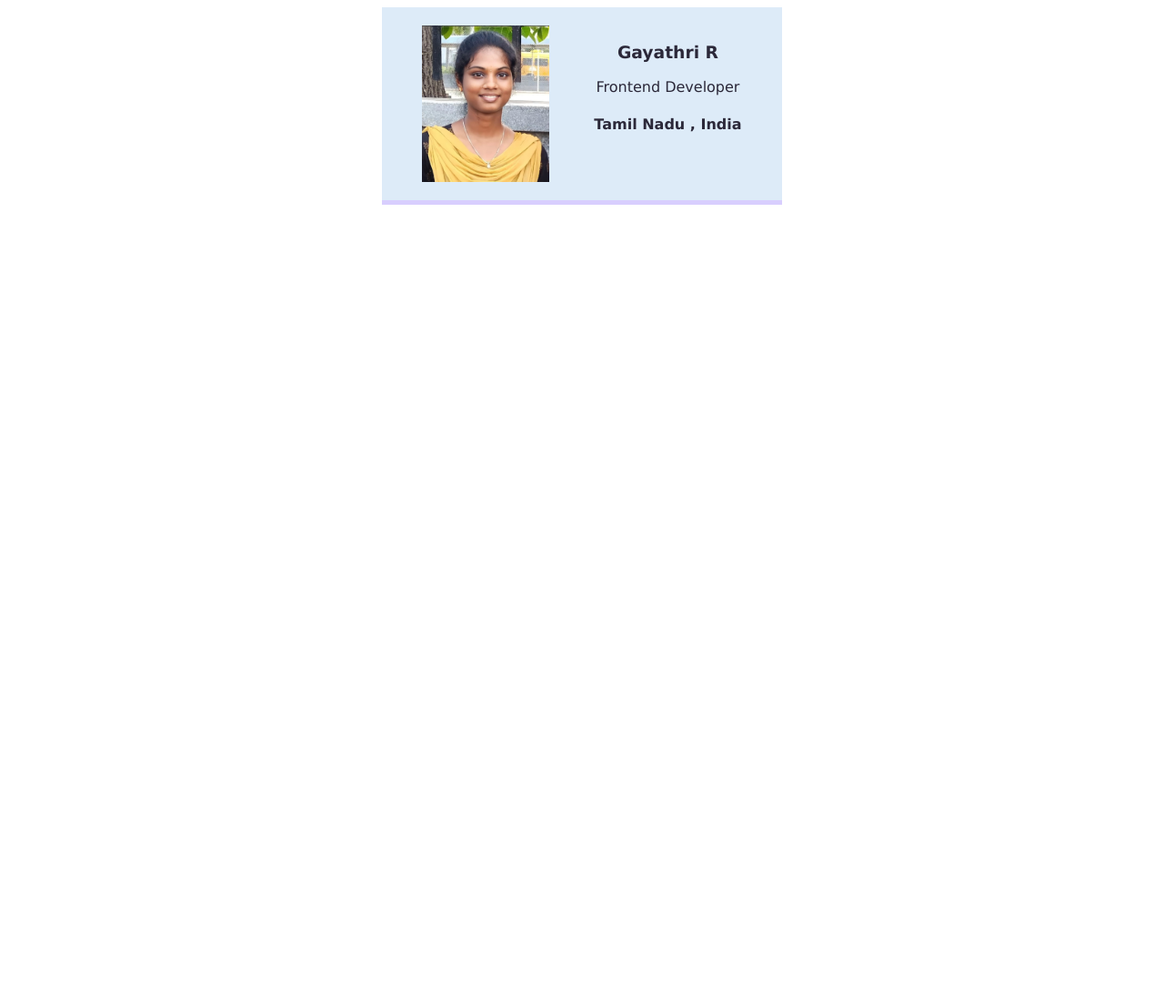
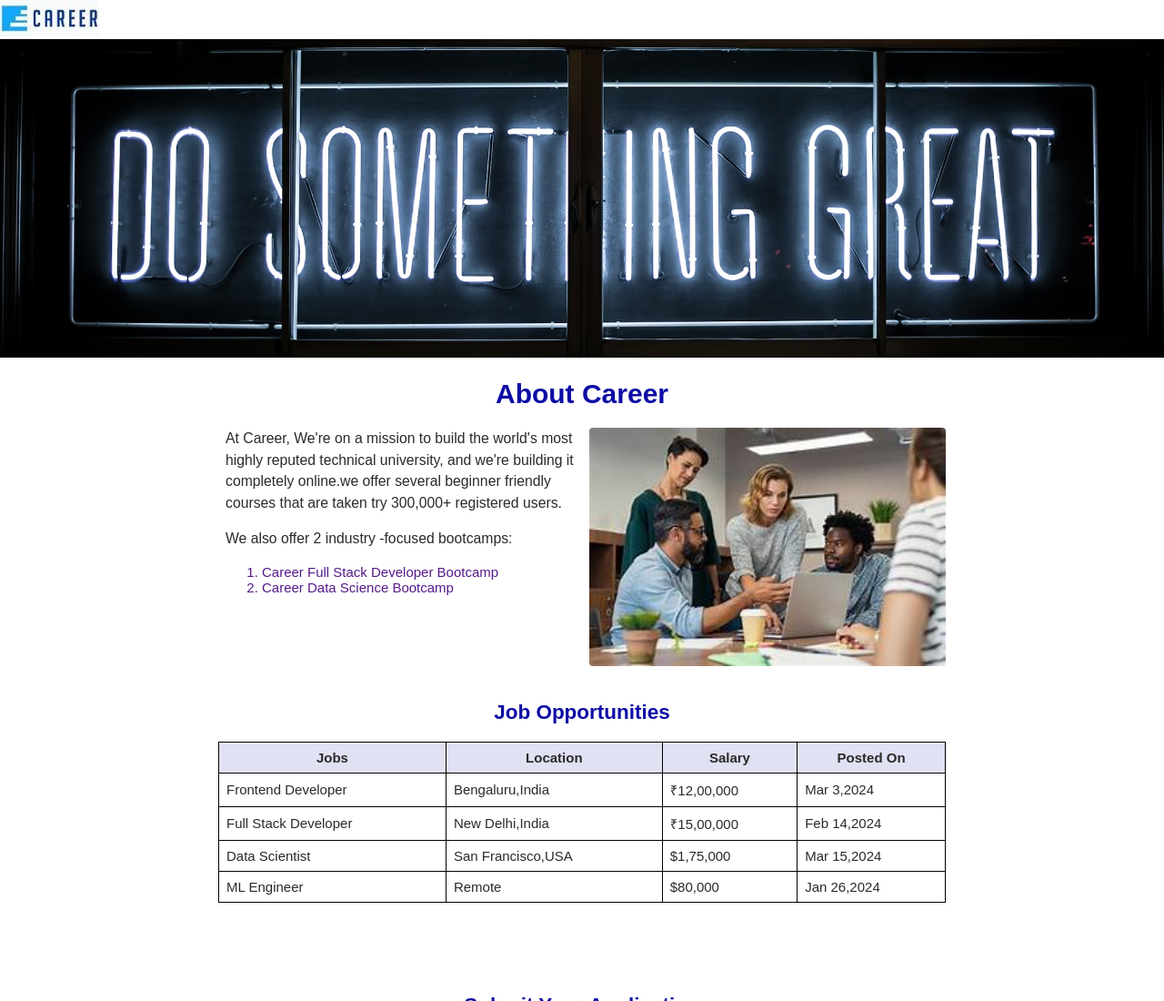
Before and after one commit to Gayathriravi31/Frontend-Projects, a plain HTML site: page index.html in a window 1280 px wide. Shown: the top 1100 px of the page at 91% size. Before the commit the page ends 800 px from the top, so only its background shows below. Drawn offline with Linux system fonts and the light colour scheme.

Commit message:
Career Website

```diff
--- a/index.html
+++ b/index.html
@@ -1,18 +1,143 @@
 <!DOCTYPE html>
 <html>
-  <head>
-    <link rel="stylesheet" href="style.css">
-    <title>Business Card</title>
-  </head>
-  <body>
-  <div class="card address">
-    <img src="Image.jpeg"
-    alt="Gayu Smiling Image " class=" img address">
-  <div class="address" >
-    <h3>Gayathri R</h3>
-    <p class="center">Frontend Developer</p>
-    <h4 class="center" >Tamil Nadu , India</h4>
+
+<head>
+  <title>Career Website</title>
+  <link rel="stylesheet" href="style.css">
+</head>
+
+<body>
+  <div id="logo-img">
+    <img class="Image2" src="Image2.jpg" alt="Logo">
   </div>
+
+  <div id="body-img">
+    <img class="Image1" src="Image1.avif" alt="Motivation Image">
   </div>
-  </body>
+
+  <h1>
+    About Career
+  </h1>
+  <div id="about">
+    <div id="description">
+      <p style="margin-top: 0px; ">At Career, We're on a mission to build the world's most highly reputed technical
+        university, and we're building
+        it completely online.we offer several beginner friendly courses that are taken try 300,000+ registered users.
+      </p>
+      <p>We also offer 2 industry -focused bootcamps:
+      <ol><a href="">
+          <li>Career Full Stack Developer Bootcamp</li>
+        </a>
+        <a href="">
+          <li>Career Data Science Bootcamp</li>
+        </a>
+      </ol>
+      </p>
+    </div>
+    <div id="about-img">
+      <img class="img3" src="Image3.jpg">
+    </div>
+  </div>
+
+  <h2>
+    Job Opportunities
+  </h2>
+  <div id="jobs">
+    <table id="jobs-table">
+      <tr class="jobs-header-row">
+        <th>Jobs</th>
+        <th>Location</th>
+        <th>Salary</th>
+        <th>Posted On</th>
+      </tr>
+      <tr class="jobs-data-row">
+        <td>Frontend Developer</td>
+        <td>Bengaluru,India</td>
+        <td>₹12,00,000</td>
+        <td>Mar 3,2024</td>
+      </tr>
+      <tr>
+        <td>Full Stack Developer</td>
+        <td>New Delhi,India</td>
+        <td>₹15,00,000</td>
+        <td>Feb 14,2024</td>
+      </tr>
+      <tr>
+        <td>Data Scientist</td>
+        <td>San Francisco,USA</td>
+        <td>$1,75,000</td>
+        <td>Mar 15,2024</td>
+      </tr>
+      <tr>
+        <td>ML Engineer</td>
+        <td>Remote</td>
+        <td>$80,000</td>
+        <td>Jan 26,2024</td>
+      </tr>
+    </table>
+  </div>
+
+  <h2>Submit Your Application</h2>
+  <form>
+    <div>
+      <label for="name"> Name</label><br>
+      <input type="text" id="name" name="Full name" class="input-given" required>
+    </div>
+
+    <div>
+      <label for="email"> Email</label><br>
+      <input type="mail" id="mail" name="Email Address" class="input-given" required>
+    </div>
+
+    <div>
+      <label for="phone"> Phone</label><br>
+      <input type="tel" id="phone" name="phone number" class="input-given" placeholder="+910000000000" max="10"
+        required>
+    </div>
+
+    <div>
+      <label for="select"> Position Applied</label><br>
+      <select id="job" name="Job role">
+        <option value="Frontend">Frontend Developer</option>
+        <option value="Fullstack">Fullstack Developer</option>
+        <option value="data scientist">Data Scientist</option>
+        <option value="ML">ML Engineer</option>
+      </select>
+    </div>
+
+    <div>
+      <label for="letter"> Cover Letter</label><br>
+      <textarea type="text" id="cover" name="textarea" rows=" 5" class="input-given" placeholder="Add your cover letter"
+        required></textarea>
+    </div>
+
+    <div>
+      <input type="checkbox">I agree to the <a href="" style="text-decoration: underline;" required>terms and
+        conditions</a>
+    </div>
+
+    <div>
+      <input type="submit" id="submit-btn" name="submit" required>
+    </div>
+  </form>
+
+  <div id="footer">
+    <ul class="footer-link">
+      <a href="">
+        <li>Career</li>
+      </a>
+      <a href="">
+        <li>Programs</li>
+      </a>
+      <a href="">
+        <li>YouTube</li>
+      </a>
+    </ul>
+    <p class="copyright">© 2023 Career</p>
+  </div>
+
+
+
+</body>
+
 </html>
--- a/style.css
+++ b/style.css
@@ -1,24 +1,169 @@
-body{
-  text-align: center;
+html {
+  font-size: 15px;
 
 }
 
-img{
-  width: 140px;
+body {
+  margin: 0;
+  padding: 0;
+  font-family: sans-serif;
 
 }
-.card{
-  width: 400px;
-  margin:0px auto ;
-  padding: 20px;
+
+#logo-img {
+  margin: 0;
+}
+
+.Image2 {
+  height: 40px;
+}
+
+.Image1 {
+  height: 350px;
+  width: 100%;
+  margin: 0px;
+  object-fit: cover;
+}
+
+h1 {
+  text-align: center;
+  font-size: 2rem;
+  color: rgb(12, 12, 165);
+}
+
+#about {
   display: flex;
+  height: 200px;
+  max-width: 800px;
+  margin: 0 auto;
+
+}
+
+#description {
+  width: 50%;
+  padding: 0 8px;
+  color: rgb(42, 42, 42);
+  font-size: rem;
+
+}
+
+#about-img {
+  width: 50%;
+}
+
+.img3 {
+  width: 100%;
+  border-radius: 4px;
+
+}
+
+h2 {
+  margin-top: 100px;
   text-align: center;
-  background-color:#ddebf8 ;
-  border-bottom:5px solid #d8cefe ;
-  color: #2b2839;
-  font-family: Verdana, Geneva, Tahoma, sans-serif;
+  font-size: 1.5rem;
+  color: rgb(12, 12, 165);
 }
-.address{
 
-  justify-content:space-around;
+#jobs {
+  max-width: 800px;
+  margin: 0 auto;
+  padding: 0 8px;
+  color: rgb(42, 42, 42);
+
 }
+
+#jobs-table {
+  width: 100%;
+  border: 1px solid black;
+  border-collapse: collapse;
+}
+
+h4 {
+  margin-bottom: 4px;
+  margin-top: 0px;
+}
+
+a {
+  text-decoration: none;
+}
+
+#footer {
+  margin-top: 30px;
+  padding: 8px;
+  text-align: center;
+  background-color: rgb(240, 240, 244);
+
+}
+
+.footer-link {
+  list-style: none;
+}
+
+.footer-link li {
+  display: inline;
+  margin: 0 16px;
+}
+
+.copyright {
+  color: grey;
+}
+
+table,
+th,
+td {
+  border: 1px solid black;
+  padding: 8px;
+}
+
+th {
+  background-color: rgb(225, 225, 244);
+}
+
+
+p {
+  font-size: 1.05rem;
+  line-height: 1.5;
+}
+
+form {
+  max-width: 800px;
+  margin: 0 auto;
+  padding: 8px;
+}
+
+input {
+
+  padding: 6px;
+  margin-top: 5px;
+  margin-bottom: 10px;
+}
+
+label {
+  font-weight: 600;
+  margin-top: 10px;
+  margin-bottom: 10px;
+  padding: 0 6px 10px 0;
+}
+
+.input-given {
+  width: 50%;
+}
+
+textarea {
+  margin-top: 10px;
+  margin-bottom: 10px;
+}
+
+#submit-btn {
+  padding: 8px 15px;
+  background: none;
+  border: 1px solid black;
+  border-radius: 4px;
+}
+
+select {
+  padding: 8px;
+  width: 50%;
+  margin-top: 8px;
+  margin-bottom: 10px;
+}
```
Also changed, not shown: Image1.avif (added), Image2.jpg (added), Image3.jpg (added).
